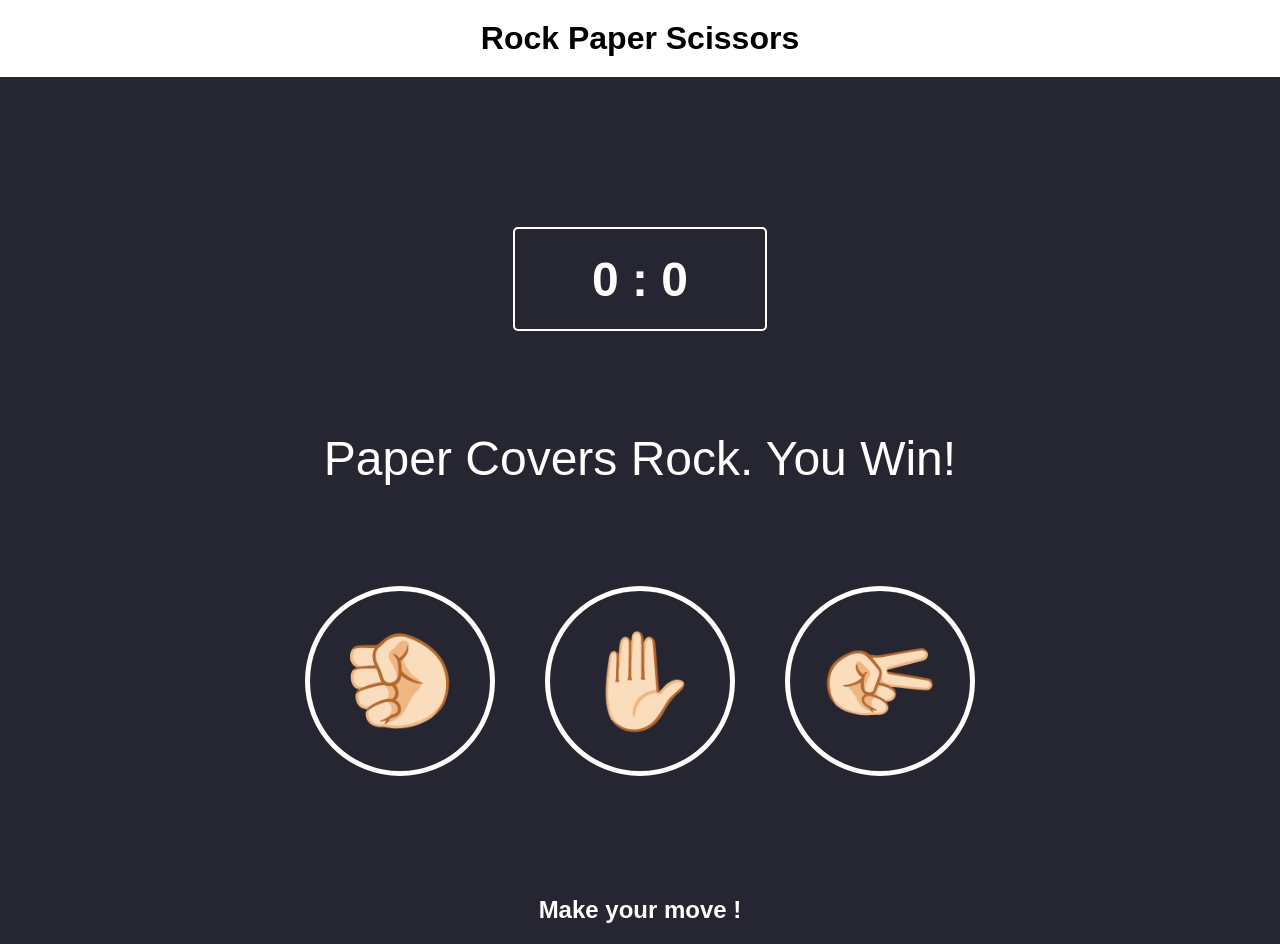
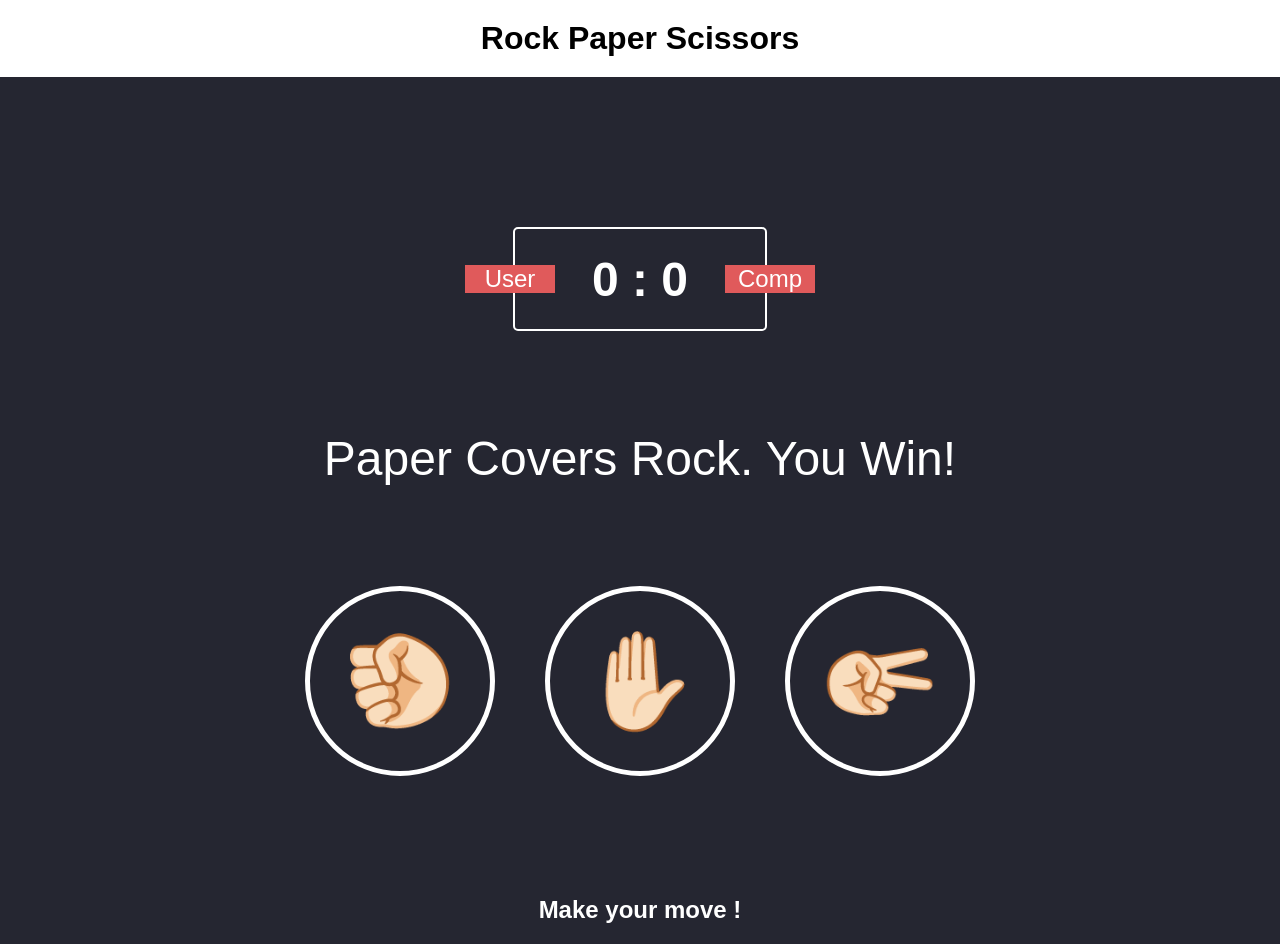
Before and after one commit to GazdagB/rock-paper-scissors, a plain HTML site: page index.html in a window 1280 px wide. Drawn offline with Linux system fonts and the light colour scheme.

Commit message:
Updated CSS

```diff
--- a/index.html
+++ b/index.html
@@ -11,7 +11,9 @@
     <div class="hero">
 
         <div class="result">
+            <div class="user">User</div>
             <h2><span class="result-user">0</span> : <span class="result-comp">0</span> </h2>
+            <div class="computer">Comp</div>
         </div>
 
         <div class="message">
--- a/scss/_mixins.scss
+++ b/scss/_mixins.scss
@@ -7,4 +7,5 @@
     justify-content: center;
     align-items: center;
     cursor: pointer;
+    transition: border 0.2s;
   }
--- a/scss/styles.scss
+++ b/scss/styles.scss
@@ -24,6 +24,7 @@ body{
     gap: 100px;
     color: #fff;
     .result{
+        position: relative;
         margin-top: 50px;
         border: 2px solid #fff;
         border-radius: 5px;
@@ -34,6 +35,24 @@ body{
         display: flex;
         align-items: center;
         justify-content: center;
+
+        div.user{
+            position: absolute;
+            left: -50px;
+            background-color: #e05a5b;
+            width: 90px;
+            font-size: 1.5rem;
+
+        }
+
+        div.computer{
+            position: absolute;
+            right: -50px;
+            background-color: #e05a5b;
+            width: 90px;
+            font-size: 1.5rem;
+
+        }
     }
     .message{
         font-size: 3rem;
@@ -52,6 +71,11 @@ body{
             font-size: 6rem;
             transform: rotate(-90deg)
         }
+
+        &:hover{
+            border: 5px solid #9c8484;
+
+        }
     }
 
     &-paper{
@@ -59,6 +83,10 @@ body{
         h2{
             font-size: 6rem;
             transform: rotate()
+        }
+
+        &:hover{
+             border: 5px solid #9c8484;
         }
     }
 
@@ -69,5 +97,9 @@ body{
             transform: scaleX(-1) rotate(-90deg);
 
         }
+
+        &:hover{
+             border: 5px solid #9c8484;
+        }
     }
 }
```
Also changed, not shown: css/styles.css, 1 other file.
